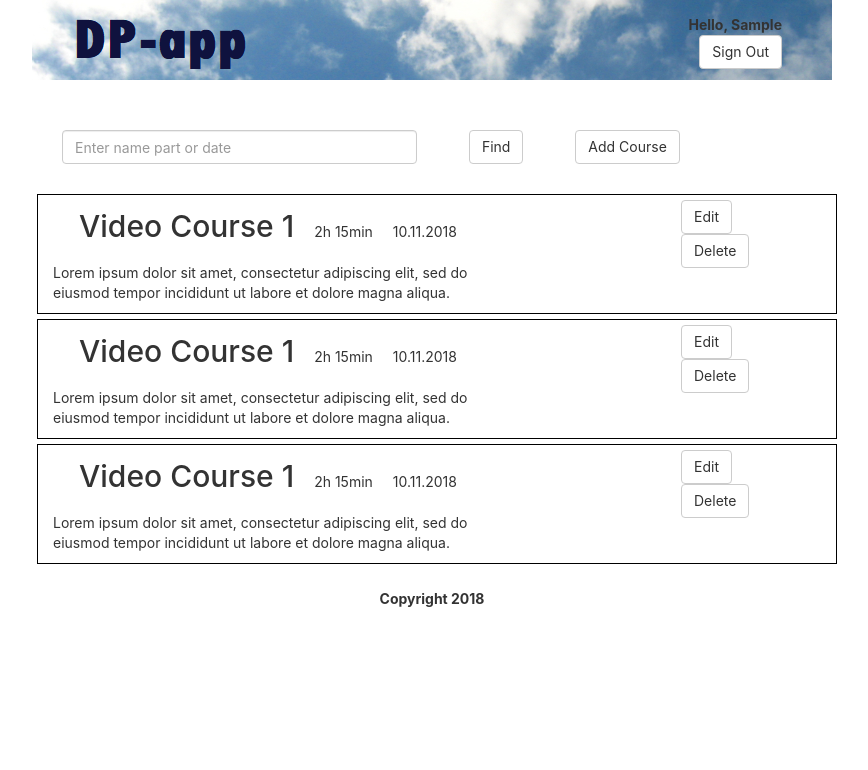
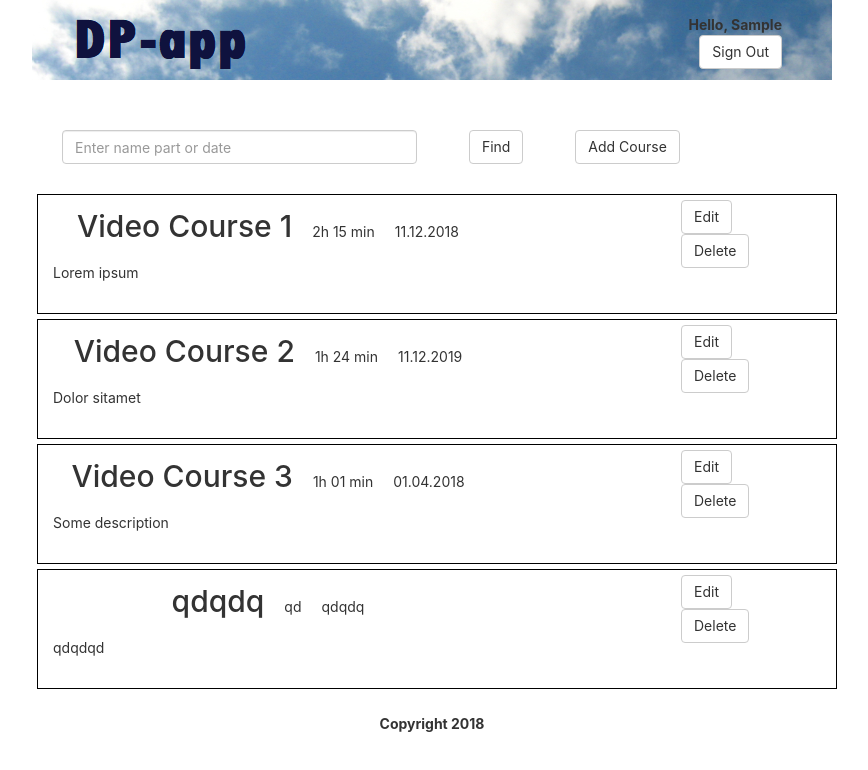
Before and after one commit to pavlukde/react-cdp, a React (Create React App) app: page /login in a window 1280 px wide. Both pictures are taken after typing "Sample", "Sample123" into the empty fields and a click on the input "Sign in". Shown: the top 770 px of the page, without its empty margins (208-1076 px from the left). Built offline with nearby package versions, Linux system fonts and the light colour scheme; data requests are answered from the project's data file.

Commit message:
Integrated with Json server. For now List and Add actions are supported

```diff
--- a/package.json
+++ b/package.json
@@ -3,6 +3,8 @@
   "version": "0.1.0",
   "private": true,
   "dependencies": {
+    "json-server": "^0.14.0",
+    "npm-run-parallel": "^0.6.0",
     "react": "^16.6.1",
     "react-bootstrap": "^0.32.4",
     "react-dom": "^16.6.1",
@@ -13,7 +15,8 @@
     "start": "react-scripts start",
     "build": "react-scripts build",
     "test": "react-scripts test",
-    "eject": "react-scripts eject"
+    "eject": "react-scripts eject",
+    "api": "json-server --watch src/api/db.json --port 3001"
   },
   "eslintConfig": {
     "extends": "react-app"
--- /dev/null
+++ b/src/api/db.json
@@ -0,0 +1,32 @@
+{
+  "courses": [
+    {
+      "id": "1",
+      "name": "Video Course 1",
+      "duration": "2h 15 min",
+      "date": "11.12.2018",
+      "description": "Lorem ipsum"
+    },
+    {
+      "id": "2",
+      "name": "Video Course 2",
+      "duration": "1h 24 min",
+      "date": "11.12.2019",
+      "description": "Dolor sitamet"
+    },
+    {
+      "id": "3",
+      "name": "Video Course 3",
+      "duration": "1h 01 min",
+      "date": "01.04.2018",
+      "description": "Some description"
+    },
+    {
+      "name": "qdqdq",
+      "description": "qdqdqd",
+      "date": "qdqdq",
+      "duration": "qd",
+      "id": "GLaeHAB"
+    }
+  ]
+}
--- a/src/components/AddCourse.js
+++ b/src/components/AddCourse.js
@@ -6,11 +6,34 @@ class AddCourse extends Component {
 
   constructor(props) {
       super(props);
+      this.state = {};
+      this.handleChange = this.handleChange.bind(this);
+      this.save = this.save.bind(this);
+      this.showCourses = this.showCourses.bind(this);
   }
 
 
   showCourses(){
-      this.props.setView('courses');
+    this.props.history.push("/courses");
+  }
+
+  save(){
+
+    fetch('http://localhost:3001/courses/', {
+      method: 'POST',
+      body: JSON.stringify(this.state),
+      headers: {"Content-Type" : "application/json"}
+    })
+    .then(response => console.log(response.json()))
+    .catch(error => console.log(error));
+  }
+
+  handleChange(event) {
+    const name = event.target.name;
+    const value = event.target.value;
+    this.setState({
+      [name]: value
+    });
   }
 
   render(){
@@ -21,7 +44,8 @@ class AddCourse extends Component {
             Name
           </Col>
           <Col sm={4}>
-            <FormControl type="text" placeholder="Enter Course Name" />
+            <FormControl type="text" placeholder="Enter Course Name"
+              name="name" value={this.state.name} onChange={this.handleChange}/>
           </Col>
         </FormGroup>
 
@@ -30,7 +54,8 @@ class AddCourse extends Component {
             Description
           </Col>
           <Col sm={4}>
-            <FormControl type="text" placeholder="Course Description" />
+            <FormControl type="text" placeholder="Course Description"
+               name="description" value={this.state.description} onChange={this.handleChange}/>
           </Col>
         </FormGroup>
 
@@ -39,7 +64,8 @@ class AddCourse extends Component {
             Date
           </Col>
           <Col sm={4}>
-            <FormControl type="text" placeholder="dd.mm.yyyy" />
+            <FormControl type="text" placeholder="dd.mm.yyyy"
+               name="date" value={this.state.date} onChange={this.handleChange}/>
           </Col>
         </FormGroup>
 
@@ -48,7 +74,8 @@ class AddCourse extends Component {
             Duration
           </Col>
           <Col sm={4}>
-            <FormControl type="text" placeholder="min" />
+            <FormControl type="text" placeholder="min"
+               name="duration" value={this.state.duration} onChange={this.handleChange}/>
           </Col>
         </FormGroup>
 
@@ -82,10 +109,10 @@ class AddCourse extends Component {
 
         <FormGroup>
           <Col smOffset={2} sm={4}>
-            <Button onClick={this.showCourses.bind(this)}>Save</Button>
+            <Button onClick={this.save}>Save</Button>
           </Col>
           <Col smOffset={2} sm={2}>
-            <Button>Cancel</Button>
+            <Button onClick={this.showCourses}>Cancel</Button>
           </Col>
         </FormGroup>
       </Form>
--- a/src/components/CourseListItem.js
+++ b/src/components/CourseListItem.js
@@ -1,16 +1,21 @@
-import React from 'react';
+import React,{Component} from 'react';
 import { Button } from 'react-bootstrap';
 
+export class CourseListItem extends Component {
 
-const CourseListItem = () => (
+
+  render() {
+
+    let course = this.props.course;
+    return(
 
       <div className="courseItem">
         <div className="courseItem_left">
-    <h2>Video Course 1</h2>
-    <div className="courseItem_duration">2h 15min</div>
-    <div className="courseItem_date">10.11.2018</div>
+          <h2>{course.name}</h2>
+          <div className="courseItem_duration">{course.duration}</div>
+          <div className="courseItem_date">{course.date}</div>
           <div className="descr">
-      Lorem ipsum dolor sit amet, consectetur adipiscing elit, sed do eiusmod tempor incididunt ut labore et dolore magna aliqua.
+            {course.description}
           </div>
         </div>
         <div className="courseItem_right">
@@ -18,8 +23,7 @@ const CourseListItem = () => (
           <Button>Delete</Button>
         </div>
       </div>
+      );
+    }
 
-
-);
-
-export default CourseListItem;
+  }
--- a/src/components/Courses.js
+++ b/src/components/Courses.js
@@ -1,15 +1,27 @@
 import React,{Component} from 'react';
 import { Form, FormControl, FormGroup, Button, Col} from 'react-bootstrap';
-import CourseListItem from './CourseListItem';
+import { CourseListItem } from './CourseListItem';
+import { CoursesService } from '../services/CoursesService';
 
 export class Courses extends Component {
 
   constructor(props) {
       super(props);
+      this.state = {courses:[]};
   }
 
   addCourse(){
-      this.props.setView('addCourse');
+    this.props.history.push("/addCourse");
+  }
+
+  componentDidMount() {
+    const setState = this.setState.bind(this);
+    fetch('http://localhost:3001/courses')
+    .then(response => response.json())
+    .then(data => {
+        this.setState({ courses: data });
+    });
+
   }
 
   render() {
@@ -29,9 +41,12 @@ export class Courses extends Component {
           </FormGroup>
         </Form>
 
-        <CourseListItem/>
-        <CourseListItem/>
-        <CourseListItem/>
+
+        {
+            this.state.courses.map((item, key) => {
+                return <CourseListItem course={item}/>
+            })
+        }
 
       </div>
     );
--- /dev/null
+++ b/src/services/CoursesService.js
@@ -0,0 +1,11 @@
+export const CoursesService = {
+
+    getCourses(setState){
+        fetch('http://localhost:3001/courses')
+        .then(response => response.json())
+        .then(data => {
+            console.log(data);
+            setState({ data });
+        });
+    }
+}
```
Also changed, not shown: 1 other file (tests, documents, lock files or other folders). Lines whose indentation alone changed are shown as unchanged.
